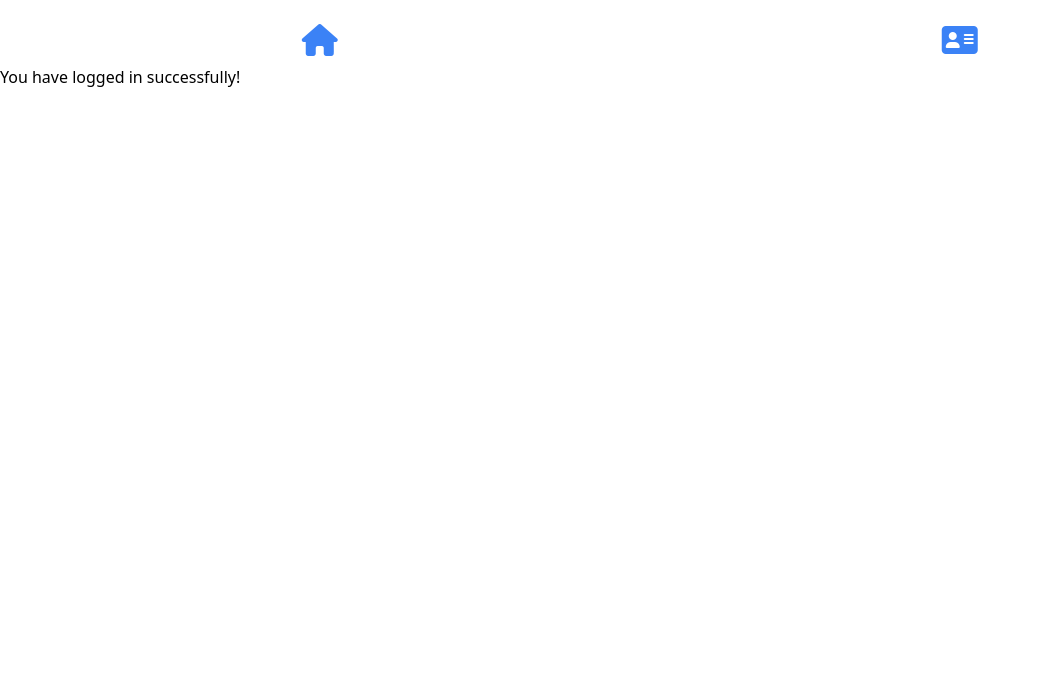
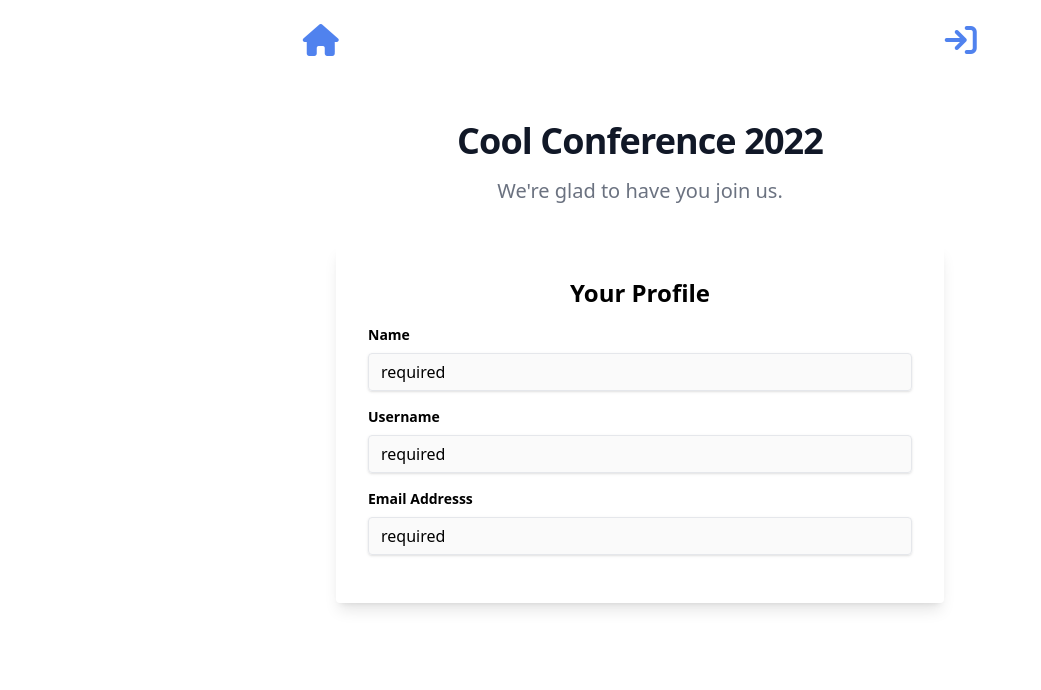
Before and after one commit to jonathanjacka/node_js_projects, a Node server app: template web_app/src/views/profile.hbs in a window 1280 px wide. Shown: the top 690 px of the page, without its empty margins (0-1041 px from the left). Run offline with Node 20, Linux system fonts and the light colour scheme; the template is opened without the code that fills it: most values are stand-ins (such as "Sample title", 1, 10 or a date in 2020); some libraries are stand-ins or nearby versions.

Commit message:
Updated profile page display

```diff
--- a/web_app/public/css/main.css
+++ b/web_app/public/css/main.css
@@ -723,10 +723,6 @@ Ensure the default browser behavior of the `hidden` attribute.
   font-weight: 500;
 }
 
-.font-semibold {
-  font-weight: 600;
-}
-
 .uppercase {
   text-transform: uppercase;
 }
@@ -772,14 +768,25 @@ Ensure the default browser behavior of the `hidden` attribute.
   color: rgb(255 255 255 / var(--tw-text-opacity));
 }
 
-.text-indigo-600 {
-  --tw-text-opacity: 1;
-  color: rgb(79 70 229 / var(--tw-text-opacity));
-}
-
 .text-blue-600 {
   --tw-text-opacity: 1;
   color: rgb(37 99 235 / var(--tw-text-opacity));
+}
+
+.opacity-0 {
+  opacity: 0;
+}
+
+.opacity-5 {
+  opacity: 0.05;
+}
+
+.opacity-50 {
+  opacity: 0.5;
+}
+
+.opacity-80 {
+  opacity: 0.8;
 }
 
 .shadow-lg {
@@ -866,6 +873,18 @@ Ensure the default browser behavior of the `hidden` attribute.
 }
 
 @media (min-width: 640px) {
+  .sm\:justify-center {
+    justify-content: center;
+  }
+
+  .sm\:justify-between {
+    justify-content: space-between;
+  }
+
+  .sm\:justify-around {
+    justify-content: space-around;
+  }
+
   .sm\:px-6 {
     padding-left: 1.5rem;
     padding-right: 1.5rem;
@@ -893,6 +912,14 @@ Ensure the default browser behavior of the `hidden` attribute.
 
   .md\:grid-cols-2 {
     grid-template-columns: repeat(2, minmax(0, 1fr));
+  }
+
+  .md\:justify-between {
+    justify-content: space-between;
+  }
+
+  .md\:justify-around {
+    justify-content: space-around;
   }
 
   .md\:gap-x-8 {
--- a/web_app/src/views/layouts/main-layout.hbs
+++ b/web_app/src/views/layouts/main-layout.hbs
@@ -19,24 +19,33 @@
   <body>
     <header>
 
-      <nav class='flex justify-around items-center mt-4'>
+      <nav class='flex items-center justify-between md:justify-around mt-4'>
 
         <div class='lg:text-center p-6'>
           <a href='/'>
-            <h2 class='text-base text-blue-500 tracking-wide'>
-              <i class='fa-solid fa-house fa-2xl'></i>
+            <h2 class='text-base text-blue-600 tracking-wide'>
+              <i class='fa-solid fa-house fa-2xl opacity-80'></i>
             </h2>
           </a>
         </div>
 
-        <div class='lg:text-right p-6'>
-          <a href='/register'>
-            <h2 class='text-base text-blue-500 tracking-wide'>
-              <i class='fa-solid fa-address-card fa-2xl'></i>
-            </h2>
-          </a>
-        </div>
-
+        {{#if isSignedIn}}
+          <div class='lg:text-right p-6'>
+            <a href='/auth/profile'>
+              <h2 class='text-base text-blue-600 tracking-wide'>
+                <i class='fa-solid fa-user fa-2xl opacity-80'></i>
+              </h2>
+            </a>
+          </div>
+        {{else}}
+          <div class='lg:text-right p-6'>
+            <a href='/register'>
+              <h2 class='text-base text-blue-600 tracking-wide'>
+                <i class='fa-solid fa-sign-in fa-2xl opacity-80'></i>
+              </h2>
+            </a>
+          </div>
+        {{/if}}
       </nav>
 
     </header>
--- a/web_app/src/views/profile.hbs
+++ b/web_app/src/views/profile.hbs
@@ -1,3 +1,94 @@
 <main>
-  <h1>You have logged in successfully!</h1>
+  <main>
+    <div class='py-12 bg-white'>
+      <div class='max-w-7xl mx-auto px-4 sm:px-2 lg:px-8'>
+        <div class='text-center'>
+          <p
+            class='mt-2 text-3xl leading-8 font-extrabold tracking-tight text-gray-900 sm:text-4xl'
+          >Cool Conference 2022</p>
+          <p class='mt-4 max-w-2xl text-xl text-gray-500 lg:mx-auto'>We're glad
+            to have you join us.</p>
+        </div>
+
+        <div class='flex w-full justify-center'>
+          <form
+            action='/auth/register'
+            name='register'
+            method='POST'
+            class='w-full lg:w-6/12 md:w-9/12 rounded shadow-lg my-10 bg-white px-8 pt-6 pb-8'
+          >
+            <legend class='text-center py-2 mb-2 font-bold text-2xl'>Your
+              Profile</legend>
+
+            <div class='mb-4'>
+              <label
+                for='first-name'
+                class='block text-black-700 text-sm font-bold mb-2'
+              >Name</label>
+              <input
+                type='text'
+                id='name'
+                name='name'
+                placeholder='Enter name'
+                value={{user.name}}
+                required
+                disabled
+                class='shadow appearance-none border rounded w-full py-2 px-3 tex-gray-700 leading-tight focus:shadow-outline'
+              />
+            </div>
+
+            <div class='mb-4'>
+              <label
+                for='username'
+                class='block text-black-700 text-sm font-bold mb-2'
+              >Username</label>
+              <input
+                type='text'
+                id='username'
+                name='username'
+                placeholder='Enter a username'
+                value={{user.username}}
+                required
+                disabled
+                class='shadow appearance-none border rounded w-full py-2 px-3 tex-gray-700 leading-tight focus:shadow-outline'
+              />
+            </div>
+
+            <div class='mb-4'>
+              <label
+                for='email-address'
+                class='block text-black-700 text-sm font-bold mb-2'
+              >Email Addresss</label>
+              <input
+                type='email'
+                id='email-address'
+                name='email'
+                placeholder='Email'
+                value={{user.email}}
+                required
+                disabled
+                class='shadow appearance-none border rounded w-full py-2 px-3 tex-gray-700 leading-tight focus:shadow-outline'
+              />
+            </div>
+
+            <div class='mb-4'>
+              {{! <button
+                type='submit'
+                class='block m-auto w-40 bg-blue-500 hover:bg-blue-700 text-white text-center font-bold py-2 px-4 rounded focus:outline-none focus:shadow-outline'
+              >Update/Edit</button> }}
+            </div>
+
+          </form>
+        </div>
+
+        {{! <div class='w-full flex justify-center'>
+          All done?
+          <a
+            href='/login'
+            class='text-blue-500 font-bold hover:text-blue-700'
+          >&nbspLog out.</a>
+        </div> }}
+      </div>
+    </div>
+  </main>
 </main>
```
Also changed, not shown: web_app/src/controllers/index.js (+7 -1 lines).
